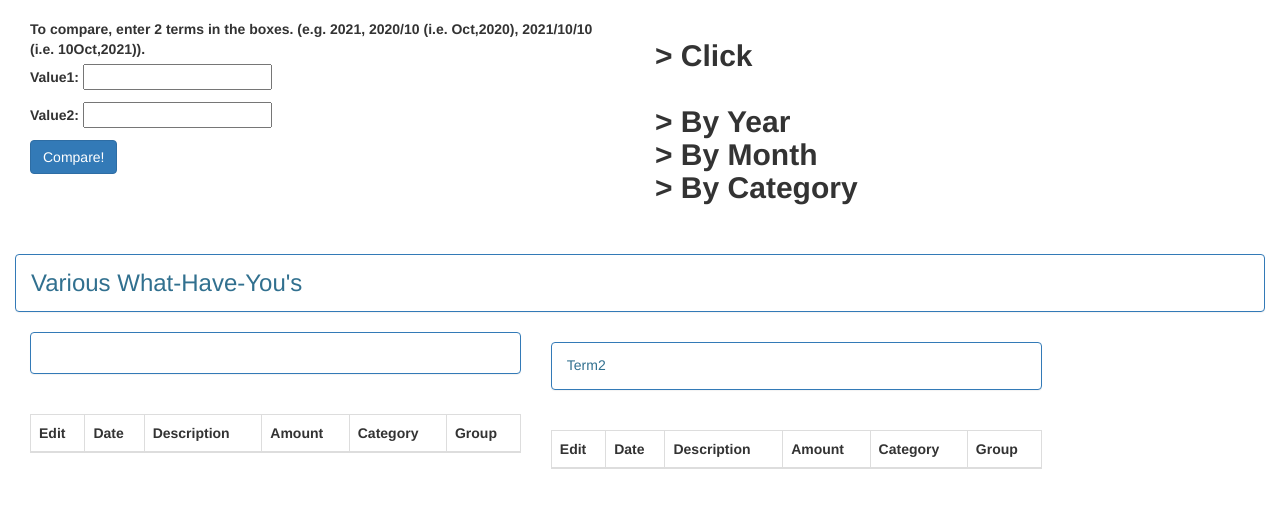
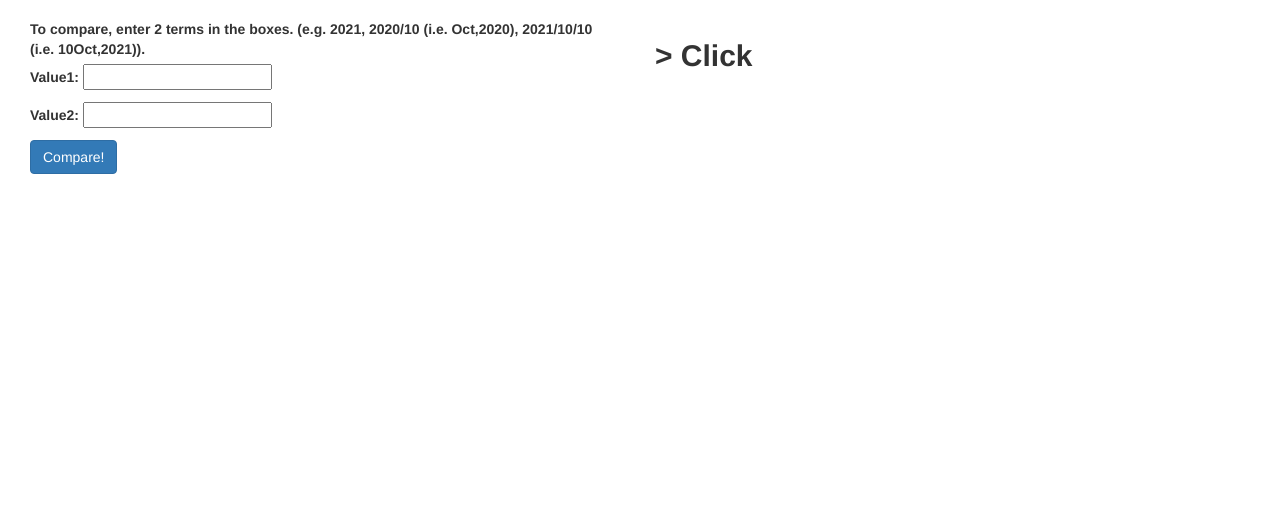
Before and after one commit to prosopopoeia/FinTrackFull, a Django app: page /vcompare in a window 1280 px wide. Shown: the part 51-559 px from the top of the page. Run offline with Django 3.2, Linux system fonts and the light colour scheme; lists and menus that the app fills with data are empty; some libraries are stand-ins or nearby versions.

Commit message:
improve comparison ux - implemented group functionality

```diff
--- a/proj5FinTracker/static/FinTracker/compare.js
+++ b/proj5FinTracker/static/FinTracker/compare.js
@@ -12,8 +12,11 @@ document.addEventListener('DOMContentLoaded', function() {
 	var yearCompare = document.querySelector('#compare-form');
 	yearCompare.addEventListener('submit', loadCompareData);
 
-	//var yearCompare2 = document.querySelector('#compare-button');
-	//yearCompare2.addEventListener('click', comp);
+	var backToCompareButton = document.querySelector('#previous');
+	backToCompareButton.style.display = 'none';
+
+	var displayArea = document.querySelector('#display-area');
+	displayArea.style.display = 'none';
 
 });//end addEventListener
 
@@ -23,7 +26,7 @@ var currentPeriodType = jperiod.MONTH;
 // TODO
 // SAVE/EDIT FUNCTION ARE NOT COMPATIBLE DUE TO CHART LOGIC
 
-function getDataCount(pdate = 0, ucategory = "", elem) {
+function getDataCount(elem, pdate = 0, ucategory = "", COLUMN_TYPE = column.CAT) {
 	//get number of trasactions for given category
 	console.log(`called getDataCount: ${pdate}`);
 
@@ -31,6 +34,7 @@ function getDataCount(pdate = 0, ucategory = "", elem) {
 	fetch('/jsvgetaggs', {
 		method: 'POST',
 		body: JSON.stringify({
+			jsctype: COLUMN_TYPE,
 			jsdate: pdate,
 			jscat: ucategory,
 			jstype: currentPeriodType
@@ -52,27 +56,35 @@ function getDataCount(pdate = 0, ucategory = "", elem) {
 			` <br>Most expensive entry: ${result['agmin']} (${result['mostExpensiveItem1']}, ${result['mostExpensiveItem2']})` :
 			` <br>Most expensive ${ucategory} transaction: ${result['agmin']} on ${result['mostExpensiveItem2']} (${result['mostExpensiveItem1']})`;
 
-			var message1d = (ucategory == "") ?
+		var message1d = (ucategory == "") ?
 			` <br>Total saved for period: ${result['agsum']}` :
 			` <br>Total amount spent on ${ucategory}: ${result['agsum']}`;
+		var pavg = result['agsum'] / 12
+		var message1e = (ucategory == "" && currentPeriodType == jperiod.YEAR ) ?
+			` <br>Monthly Average: ${pavg.toFixed(2)}` :
+			` <br>Average monthly amount spent on ${ucategory}: ${pavg.toFixed(2)}`;
 
 		var msg = "";
 		msg += message1a;
 		msg += message1b;
 		msg += message1c;
 		msg += message1d;
+		msg += message1e;
 		cspot = document.querySelector(elem);
-
-		//message1a += '\n';
-		//message1a = result['agmax'] != 0 ? message1a.concat(message1c) : message1a;
-
 		cspot.innerHTML = msg;
 	});
 	//console.log("end of compare catData")
 }
 
-async function showCompare(event) {
+/* async function showCompare(event) {
 	event.preventDefault();
+
+	var displayArea = document.querySelector('#display-area');
+	displayArea.style.display = 'block';
+
+	var backToCompareButton = document.querySelector('#previous');
+	backToCompareButton.style.display = 'none';
+
 	var v1 = document.querySelector('#value1')
 	var v2 = document.querySelector('#value2')
 
@@ -82,21 +94,25 @@ async function showCompare(event) {
 	loadCompareData("#target");
 	console.log(`Show compare strVal1 = ${strVal1} & strVal2 = ${strVal2}`);
 	loadCompareData("#rTarget");
-
-
-}
+} */
 
 function loadCompareData(event) {
 	event.preventDefault();
-	console.log("compare year");
+	//console.log("compare year");
+
+	var displayArea = document.querySelector('#display-area');
+	displayArea.style.display = 'block';
+
+	var backToCompareButton = document.querySelector('#previous');
+	backToCompareButton.style.display = 'block';
+
 	var v1 = document.querySelector('#value1')
 	var v2 = document.querySelector('#value2')
 
 	let catType = "none";
 	let strVal1 = v1.value.toString();
 	let strVal2 = v2.value.toString();
-	//let periodType = jperiod.ALL;
-	console.log(strVal1);
+	//console.log(strVal1);
 	if (strVal1.length == 4) { //compare year
 		currentPeriodType = jperiod.YEAR;
 		strVal1 = strVal1.concat("/11/11");
@@ -110,16 +126,16 @@ function loadCompareData(event) {
 	else if (strVal1.length == 10) {//compare day
 		currentPeriodType = jperiod.DAY;
 	}
-	console.log("after");
-	console.log(strVal1);
+	//console.log("after");
+
 	globalDisplayedDate = strVal1;
 	globalDisplayedDate2 = strVal2;
-	console.log(strVal1);
-	console.log(strVal2);
+	//console.log(strVal1);
+	//console.log(strVal2);
 	clearAllCharts();
-	getDataCount(strVal1, "", "#term1a");
-	getDataCount(strVal2, "", "#term2a");
-	console.log(`after getDataCount: ${strVal1}`);
+	getDataCount("#term1a", strVal1, "" );
+	getDataCount("#term2a", strVal2, "");
+	//console.log(`after getDataCount: ${strVal1}`);
 	loadFlexTable(strVal1, "#target");
 	loadFlexTable(strVal2, "#rTarget");
 }
@@ -163,11 +179,16 @@ function loadFlexTable(pdate = 0, ctarget = "#target") {
 function catCompare(data, COLUMN_TYPE) {
 	console.log("catcomp");
 	console.log(`catCompare ${data}`);
+
+	var backToCompareButton = document.querySelector('#previous');
+	backToCompareButton.style.display = 'block';
+	backToCompareButton.addEventListener('click', loadCompareData);
+
 	catCView(data, COLUMN_TYPE, null, "#target", globalDisplayedDate);
 	catCView(data, COLUMN_TYPE, null, "#rTarget", globalDisplayedDate2);
 	console.log(`data1: ${data}`)
-	getDataCount(globalDisplayedDate2, data, "#term2a");
-	getDataCount(globalDisplayedDate, data, "#term1a");
+	getDataCount("#term2a", globalDisplayedDate2, data,  COLUMN_TYPE);
+	getDataCount("#term1a", globalDisplayedDate, data, COLUMN_TYPE);
 }
 //DUPLICATE//
 function catCView(data, COLUMN_TYPE, ctype = chartType.PIE, ctarget = "#target", catDate) {
@@ -216,11 +237,6 @@ function catCView(data, COLUMN_TYPE, ctype = chartType.PIE, ctarget = "#target",
 		for (let tran of transactions) {
 			displayCTrans(tran, ctarget)
 		}
-
-		if (document.querySelector('#add-form-group'))
-			document.querySelector('#add-form-group').style.display = 'none';
-		if (document.querySelector('#findby-form'))
-			document.querySelector('#findby-form').style.display = 'none';
 
 		var debtot = 0;
 		if (document.querySelector('#tot-deb'))	{
@@ -378,9 +394,9 @@ function displayCTrans(transaction, ctarget) {
 	var typeID5 = `group${transaction['id']}`;
 	div5IdAttr.value = typeID5;
 	div5.setAttributeNode(div5IdAttr);
-
+	console.log(`group stuff: ${tran_group_val}`);
 	var div5ClickAttr = document.createAttribute('onClick');
-	var div5Function = `catCView('${tran_group_val}', column.GRP')`;
+	var div5Function = `catCompare('${tran_group_val}', column.GRP)`;
 	div5ClickAttr.value = div5Function;
 	div5.setAttributeNode(div5ClickAttr);
 
--- a/proj5FinTracker/static/FinTracker/displayLib.js
+++ b/proj5FinTracker/static/FinTracker/displayLib.js
@@ -4,11 +4,11 @@
 
 //*********Global Vars***************************************************************//
 
-var catOrDate;
+var catOrDate;			  // the worst design choice in history - needs fix - TODO
 var globalDisplayedDate;  // date currently being displayed
 var globalDisplayedDate2; // used in comparision operations
 
-
+// needs fix -TODO
 const cod = {
 	CATGRP:  0,
 	DATE: 1
--- a/proj5FinTracker/templates/proj5FinTracker/compare.html
+++ b/proj5FinTracker/templates/proj5FinTracker/compare.html
@@ -34,10 +34,11 @@
 		<div class="col-xs-4">
 			<h2><strong>
 				> Click <br /><br />
-				<span id="by-year"> > By Year </span><br />
-				<span id="by-month"> > By Month </span><br />
-				<span id="by-cat"> > By Category </span><br />
 			</strong></h2>
+			<h4><strong>
+				<span id="previous"> > go back to previous view <</span><br />
+			</h4></strong>
+
 		</div>
 
 	</div>
@@ -48,16 +49,16 @@
 
 </div>
 
-<div class="container-fluid" >
-	<h3><div class="panel alert alert-info panel-primary" id='cat-grp'>Various What-Have-You's</div></h3>
+<div class="container-fluid" id="display-area">
+	<h3><div class="panel alert alert-info panel-primary" id='cat-grp'></div></h3>
 
 		<div id="leftPanel" class="col-xs-5">
 		  <div class="panel alert alert-info panel-primary" id='outer'>
 			<h5> <div id='term1a'>  </div> </h5>
-			<h5> <div id='term1b'>  </div> </h5>
+			<!-- <h5> <div id='term1b'>  </div> </h5>  -->
 		  </div>
-		  <table class="table table-bordered table-striped" id="bits"></table>
-		  <table class="table table-bordered table-striped" id="tran-table">
+		  <table class="table table-bordered table-striped" id="bits1"></table>
+		  <table class="table table-bordered table-striped" id="tran-table1">
 			  <thead>
 				<tr>
 					<th id="edit-column">Edit</th>
@@ -73,8 +74,8 @@
 		  </table>
 		</div>
 		<div id="rightPanel" class="col-xs-5">
-			<h5><div class="panel alert alert-info panel-primary" id='term2a'>Term2</div></h5>
-			<table class="table table-bordered table-striped" id="bits"></table>
+			<h5><div class="panel alert alert-info panel-primary" id='term2a'></div></h5>
+			<table class="table table-bordered table-striped" id="bits2"></table>
 			<table class="table table-bordered table-striped" id="tran-table2">
 			  <thead>
 				<tr>
--- a/proj5FinTracker/views.py
+++ b/proj5FinTracker/views.py
@@ -221,6 +221,7 @@ def jsvgetaggs(request):
     data = json.loads(request.body)
     vdate = data["jsdate"]
     vcat = data["jscat"]
+    vtype = data["jsctype"]
 
     if vdate == 0:
         vyr = date.today().year
@@ -245,32 +246,47 @@ def jsvgetaggs(request):
             transum = BankTransaction.objects.filter(trans_owner=this_user, trans_date__year=vyr, trans_date__month=vmo).aggregate(Sum('trans_amt'))
 
         else:
-            trancount = BankTransaction.objects.filter(trans_owner=this_user, trans_date__year=vyr, trans_date__month=vmo, trans_category=vcat).count()
-            tranavg = BankTransaction.objects.filter(trans_owner=this_user, trans_date__year=vyr, trans_date__month=vmo, trans_category=vcat).aggregate(Avg('trans_amt'))
-            tranmin = BankTransaction.objects.filter(trans_owner=this_user, trans_date__year=vyr, trans_date__month=vmo, trans_category=vcat).aggregate(Min('trans_amt'))
-            transum = BankTransaction.objects.filter(trans_owner=this_user, trans_date__year=vyr, trans_date__month=vmo, trans_category=vcat).aggregate(Sum('trans_amt'))
+            if vtype == 1:
+                trancount = BankTransaction.objects.filter(trans_owner=this_user, trans_date__year=vyr, trans_date__month=vmo, trans_category=vcat).count()
+                tranavg = BankTransaction.objects.filter(trans_owner=this_user, trans_date__year=vyr, trans_date__month=vmo, trans_category=vcat).aggregate(Avg('trans_amt'))
+                tranmin = BankTransaction.objects.filter(trans_owner=this_user, trans_date__year=vyr, trans_date__month=vmo, trans_category=vcat).aggregate(Min('trans_amt'))
+                transum = BankTransaction.objects.filter(trans_owner=this_user, trans_date__year=vyr, trans_date__month=vmo, trans_category=vcat).aggregate(Sum('trans_amt'))
+            else:
+                trancount = BankTransaction.objects.filter(trans_owner=this_user, trans_date__year=vyr, trans_date__month=vmo, trans_group=vcat).count()
+                tranavg = BankTransaction.objects.filter(trans_owner=this_user, trans_date__year=vyr, trans_date__month=vmo, trans_group=vcat).aggregate(Avg('trans_amt'))
+                tranmin = BankTransaction.objects.filter(trans_owner=this_user, trans_date__year=vyr, trans_date__month=vmo, trans_group=vcat).aggregate(Min('trans_amt'))
+                transum = BankTransaction.objects.filter(trans_owner=this_user, trans_date__year=vyr, trans_date__month=vmo, trans_group=vcat).aggregate(Sum('trans_amt'))
 
     elif data["jstype"] == Period.Year.value:
         if vcat == "":
             trancount = BankTransaction.objects.filter(trans_owner=this_user, trans_date__year=vyr).count()
             tranmin = BankTransaction.objects.filter(trans_owner=this_user, trans_date__year=vyr).aggregate(Min('trans_amt'))
             transum = BankTransaction.objects.filter(trans_owner=this_user, trans_date__year=vyr).aggregate(Sum('trans_amt'))
-        else:
+        elif vtype == 1:
             trancount = BankTransaction.objects.filter(trans_owner=this_user, trans_date__year=vyr, trans_category=vcat).count()
             tranavg = BankTransaction.objects.filter(trans_owner=this_user, trans_date__year=vyr, trans_category=vcat).aggregate(Avg('trans_amt'))
             tranmin = BankTransaction.objects.filter(trans_owner=this_user, trans_date__year=vyr, trans_category=vcat).aggregate(Min('trans_amt'))
             transum = BankTransaction.objects.filter(trans_owner=this_user, trans_date__year=vyr, trans_category=vcat).aggregate(Sum('trans_amt'))
+        else:
+            trancount = BankTransaction.objects.filter(trans_owner=this_user, trans_date__year=vyr, trans_group=vcat).count()
+            tranavg = BankTransaction.objects.filter(trans_owner=this_user, trans_date__year=vyr, trans_group=vcat).aggregate(Avg('trans_amt'))
+            tranmin = BankTransaction.objects.filter(trans_owner=this_user, trans_date__year=vyr, trans_group=vcat).aggregate(Min('trans_amt'))
+            transum = BankTransaction.objects.filter(trans_owner=this_user, trans_date__year=vyr, trans_group=vcat).aggregate(Sum('trans_amt'))
     else:
         if vcat == "":
             trancount = BankTransaction.objects.filter(trans_owner=this_user).count()
             tranmin = BankTransaction.objects.filter(trans_owner=this_user).aggregate(Min('trans_amt'))
             transum = BankTransaction.objects.filter(trans_owner=this_user).aggregate(Sum('trans_amt'))
-        else:
+        elif vtype == 1:
             trancount = BankTransaction.objects.filter(trans_owner=this_user, trans_category=vcat).count()
             tranavg = BankTransaction.objects.filter(trans_owner=this_user, trans_category=vcat).aggregate(Avg('trans_amt'))
             tranmin = BankTransaction.objects.filter(trans_owner=this_user, trans_category=vcat).aggregate(Min('trans_amt'))
             transum = BankTransaction.objects.filter(trans_owner=this_user, trans_category=vcat).aggregate(Sum('trans_amt'))
-
+        else:
+            trancount = BankTransaction.objects.filter(trans_owner=this_user, trans_group=vcat).count()
+            tranavg = BankTransaction.objects.filter(trans_owner=this_user, trans_group=vcat).aggregate(Avg('trans_amt'))
+            tranmin = BankTransaction.objects.filter(trans_owner=this_user, trans_group=vcat).aggregate(Min('trans_amt'))
+            transum = BankTransaction.objects.filter(trans_owner=this_user, trans_group=vcat).aggregate(Sum('trans_amt'))
 
     mei1 = ""
     mei2 = ""
@@ -287,9 +303,13 @@ def jsvgetaggs(request):
             mei1 = mei[0].trans_msg
             mei2 = mei[0].trans_category
 
-        else:
+        elif vtype == 1:
             mei = BankTransaction.objects.filter(trans_owner=this_user, trans_amt=vtranmin, trans_category=vcat)
             mei1 = mei[0].trans_msg
+            mei2 = mei.first().trans_date
+        else:
+            mei = BankTransaction.objects.filter(trans_owner=this_user, trans_amt=vtranmin, trans_group=vcat)
+            mei1 = mei[0].trans_category
             mei2 = mei.first().trans_date
     if transum != 0 and transum['trans_amt__sum'] is not None:
         vtransum = "{:.2f}".format(transum['trans_amt__sum'])
```
